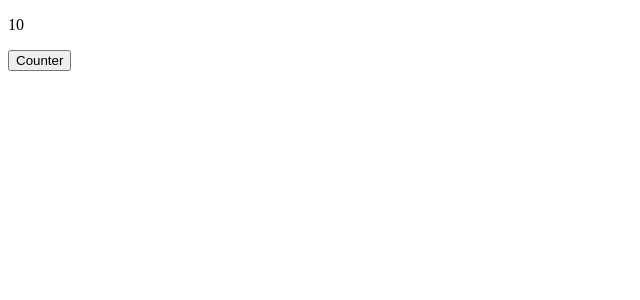
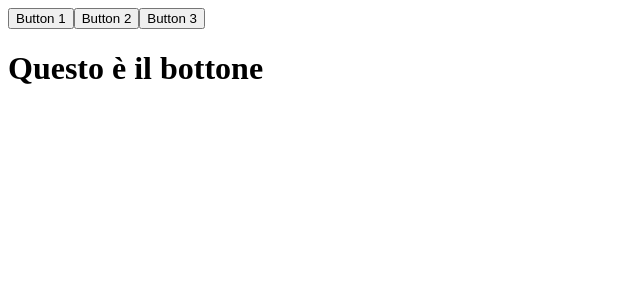
Before and after one commit to Rushizo/EserciziReact, a React (Create React App) app in the folder esercizi_da_inviare/: page / in a window 1280 px wide. Shown: the top 300 px of the page, without its empty margins (0-640 px from the left). Built offline with nearby package versions, Linux system fonts and the light colour scheme.

Commit message:
Exercise 19 done

```diff
--- a/esercizi_da_inviare/src/App.js
+++ b/esercizi_da_inviare/src/App.js
@@ -1,9 +1,9 @@
-import Counter from "./Counter"
+import ClickTracker from "./ClickTracker"
 
 const App = () =>{
     return(
         <>
-            <Counter start={10} incrementAmount={2} incrementInterval={1000} />
+            <ClickTracker  />
         </>
     )
 }
--- /dev/null
+++ b/esercizi_da_inviare/src/ClickTracker.js
@@ -0,0 +1,22 @@
+import { useState } from "react"
+
+const ClickTracker = (props) => {
+    const [value, setValue] = useState("");
+
+    function handleValue(event){
+        setValue(event.target.id)
+    }
+
+
+
+    return(
+        <>
+            <button onClick={handleValue} id="1">Button 1</button>
+            <button onClick={handleValue} id="2">Button 2</button>
+            <button onClick={handleValue} id="3">Button 3</button>
+            <h1>Questo è il bottone {value}</h1>
+        </>
+    )
+}
+
+export default ClickTracker;
--- a/esercizi_da_inviare/src/Counter.js
+++ /dev/null
@@ -1,19 +0,0 @@
-import { useEffect, useState } from "react"
-
-const Counter = (props) => {
-    const [counter, setCounter] = useState(props.start)
-
-
-    const clickButton = () => {
-        setCounter(counter + props.incrementAmount)
-    }
-
-    return(
-        <>
-            <p>{counter}</p>
-            <button onClick={clickButton}>Counter</button>
-        </>
-    )
-}
-
-export default Counter
```
